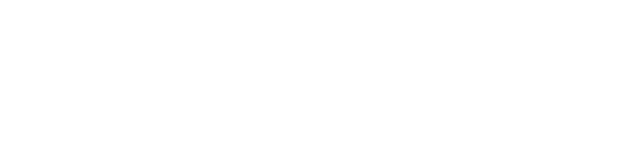
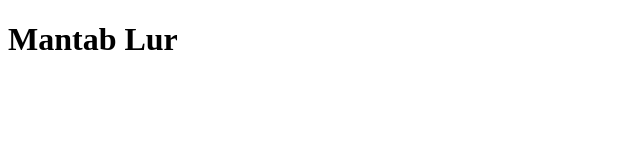
Before and after one commit to vikikrisna/vscodegit, a plain HTML site: page index.html in a window 1280 px wide. Shown: the whole page, without its empty margins (0-640 px from the left). Drawn offline with Linux system fonts and the light colour scheme.

Commit message:
Update index.html

```diff
--- a/index.html
+++ b/index.html
@@ -6,5 +6,7 @@
     <meta name="viewport" content="width=device-width, initial-scale=1.0" />
     <title>Xpixel Contoh Git</title>
   </head>
-  <body></body>
+  <body>
+    <h1>Mantab Lur</h1>
+  </body>
 </html>
```
